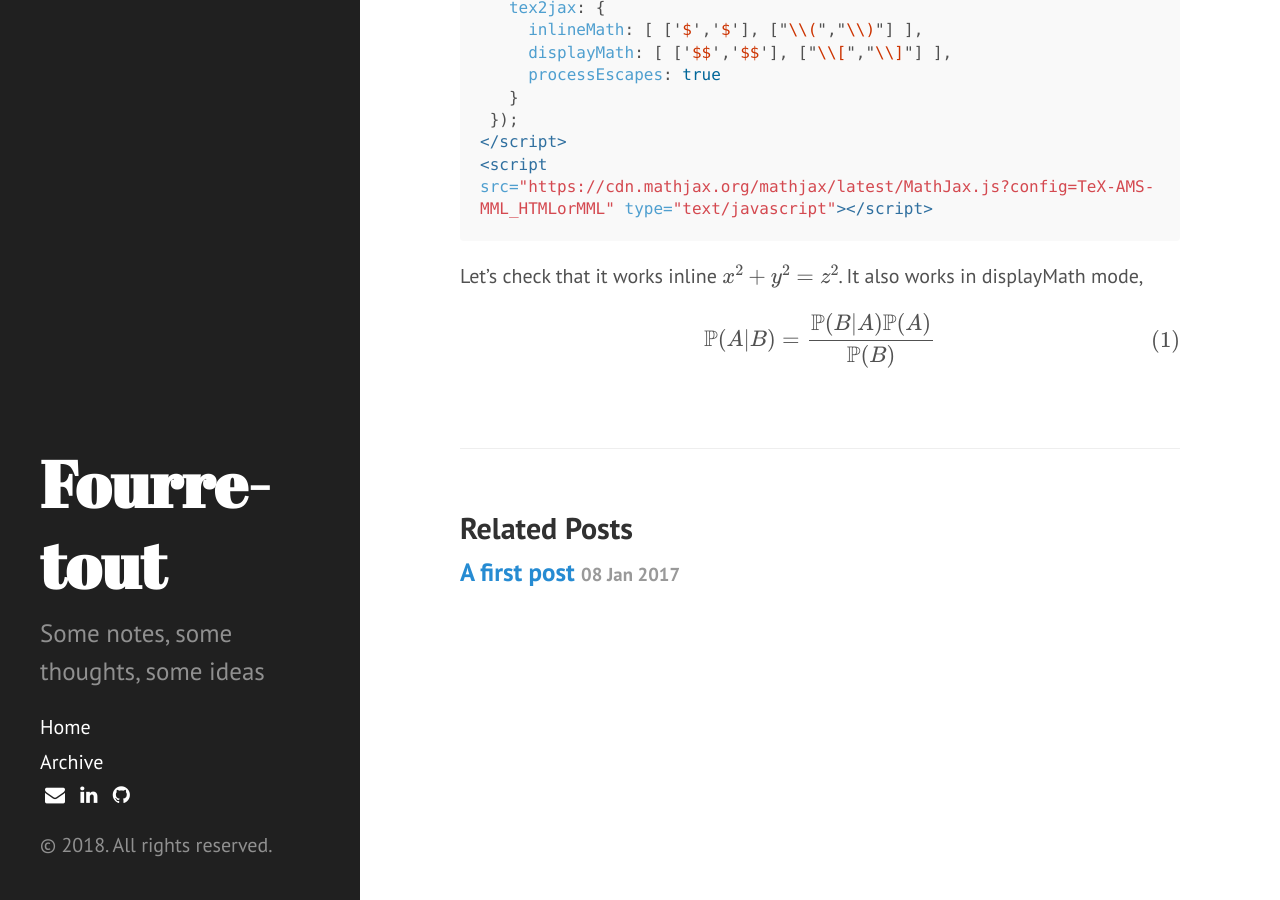
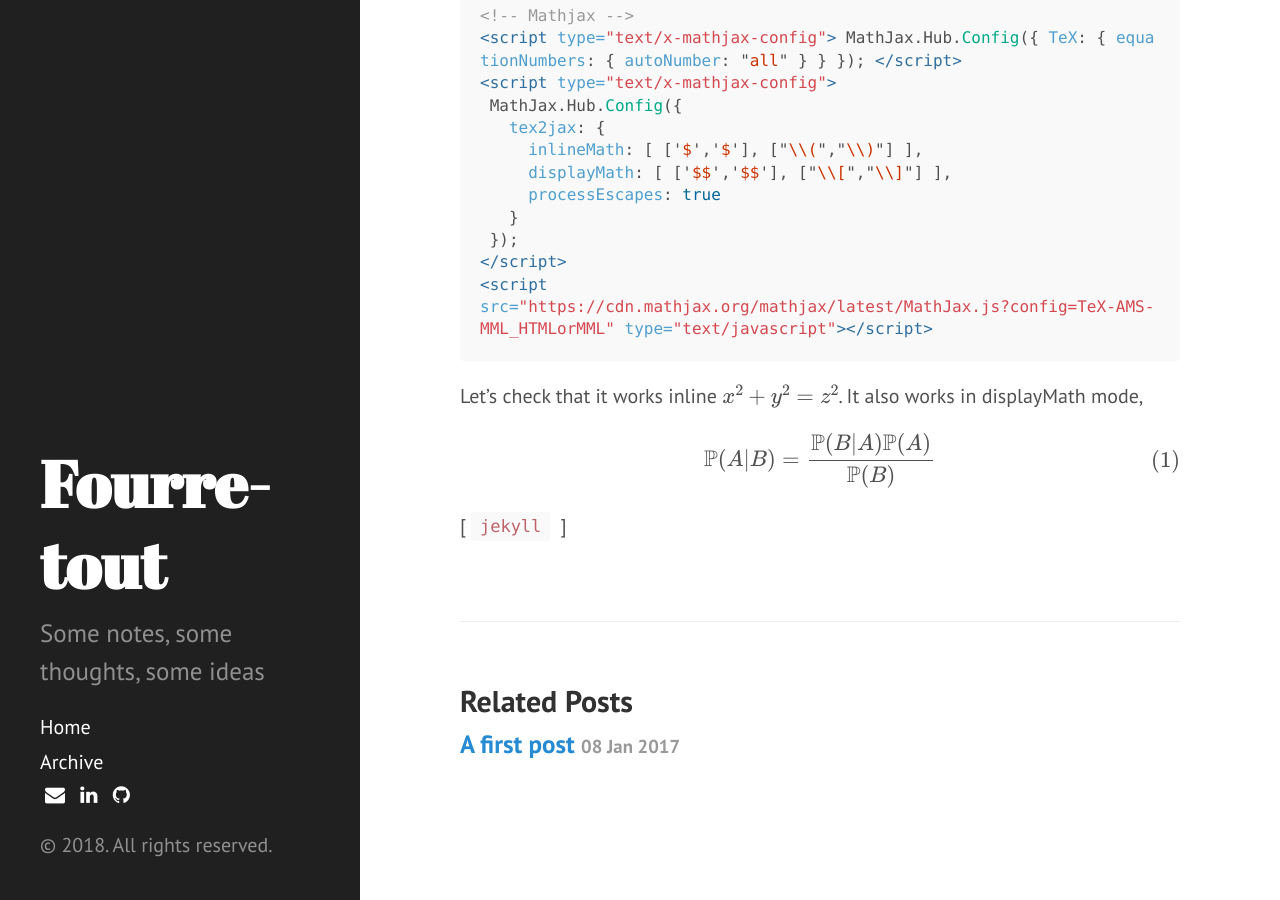
Before and after one commit to bcrestel/bcrestel.github.io, a Jekyll site: the page built from _posts/2017-1-9-starter.md, in a window 1280 px wide and 900 px high, scrolled down 845 px. Built offline with Jekyll 4.4.1, drawn with Linux system fonts in a browser that asks for light colours; nearby versions of some CDN libraries; formulas are drawn with MathJax 3.

Commit message:
minor + bug

```diff
--- a/_includes/head.html
+++ b/_includes/head.html
@@ -41,4 +41,10 @@
      });
    </script>
    <script src="https://cdn.mathjax.org/mathjax/latest/MathJax.js?config=TeX-AMS-MML_HTMLorMML" type="text/javascript"></script>
+
+   <!-- tags -->
+{% if site.tags != "" %}
+  {% include collecttags.html %}
+{% endif %}
+
 </head>
--- a/_layouts/post.html
+++ b/_layouts/post.html
@@ -6,6 +6,12 @@
   <h1 class="post-title">{{ page.title }}</h1>
   <span class="post-date">{{ page.date | date_to_string }}</span>
   {{ content }}
+<span>[
+  {% for tag in page.tags %}
+    {% capture tag_name %}{{ tag }}{% endcapture %}
+    <a href="/tag/{{ tag_name }}"><code class="highligher-rouge"><nobr>{{ tag_name }}</nobr></code>&nbsp;</a>
+  {% endfor %}
+]</span>
 </div>
 
 <div class="related">
```
Also changed, not shown: _posts/2017-1-8-first-post.md (+1 -1 lines).
